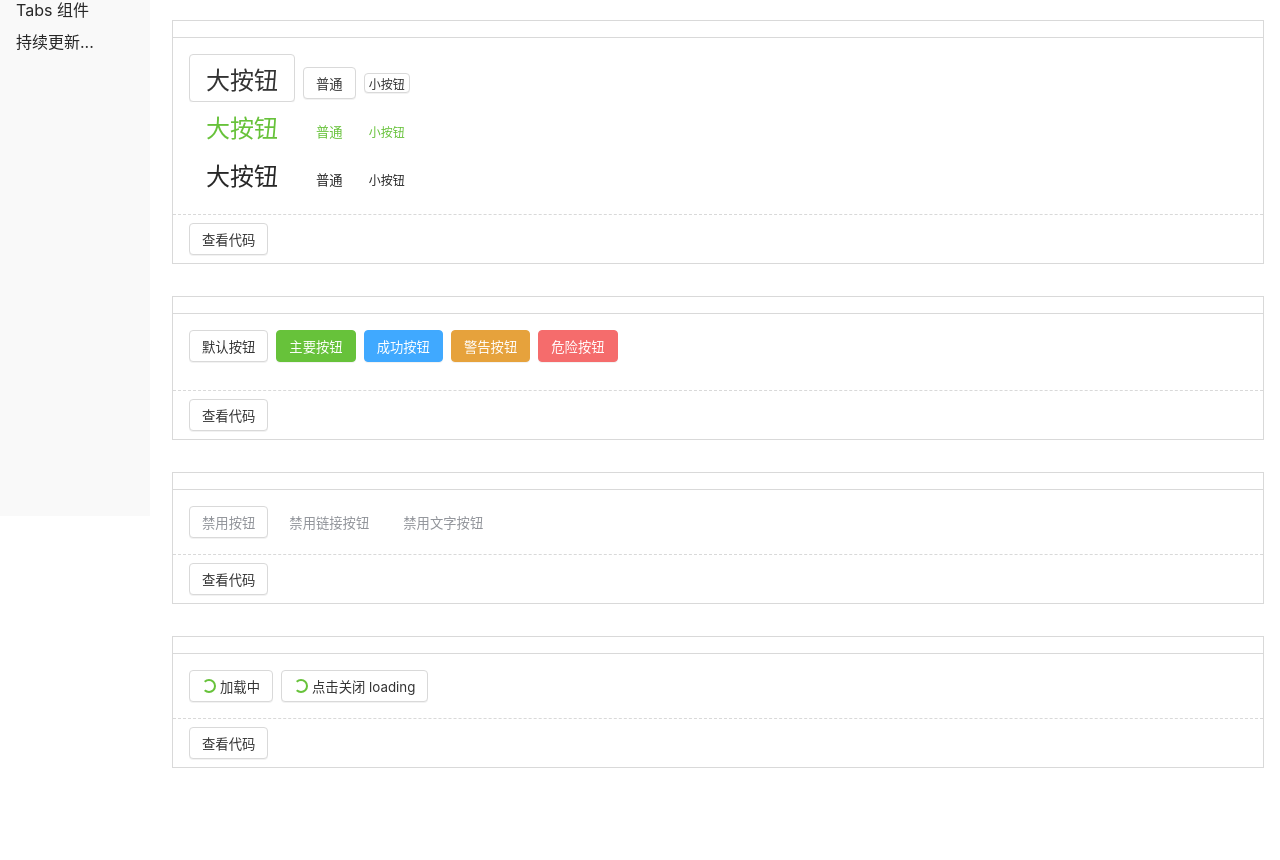
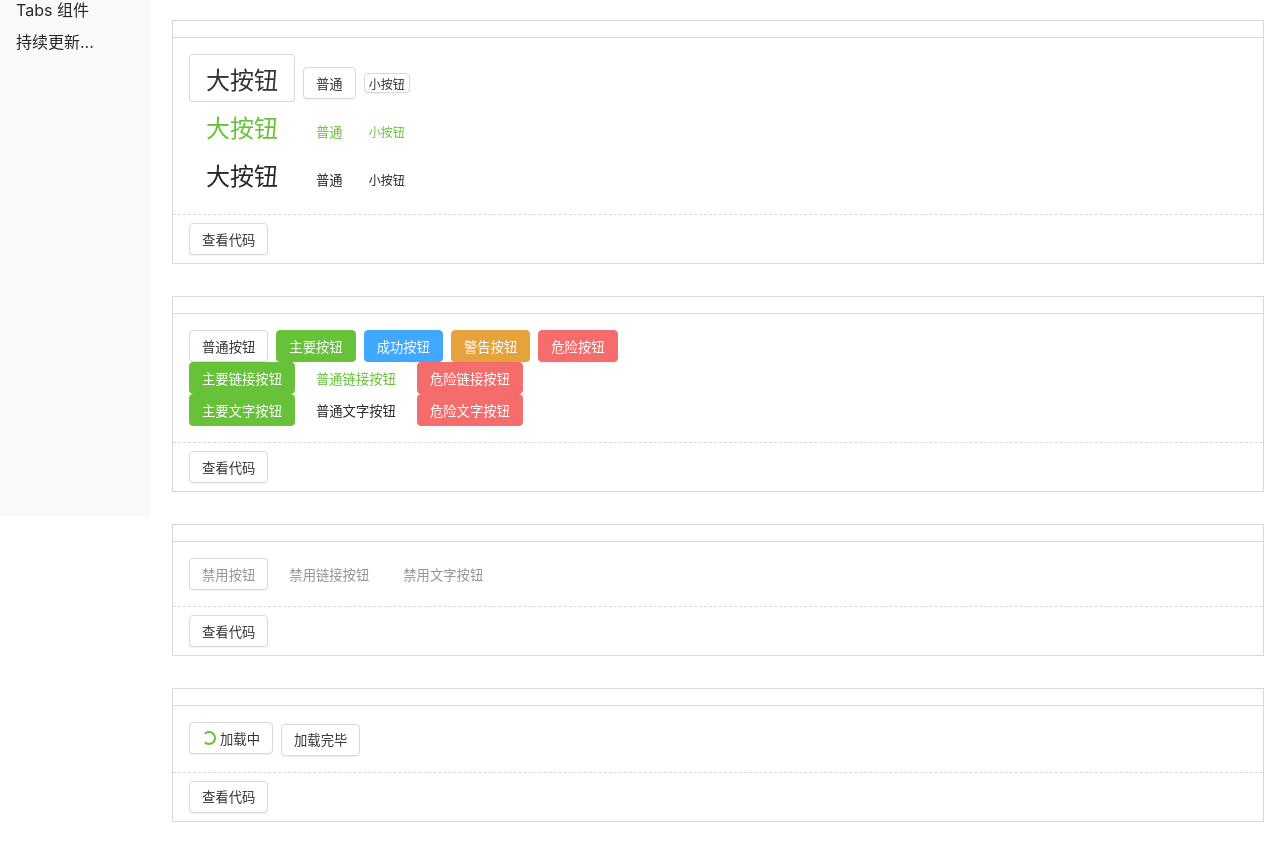
Before and after one commit to ObitoRin/gulu-li-ui, a Vue app: page /#/doc/button in a window 1280 px wide. Shown: the part 284-1144 px from the top of the page. Before the commit the page ends 1100 px from the top, so only its background shows below. Built offline with nearby package versions, Linux system fonts and the light colour scheme.

Commit message:
从 index 引入组件

```diff
--- a/src/components/Button1.demo.vue
+++ b/src/components/Button1.demo.vue
@@ -1,10 +1,19 @@
 <demo>
-常规使用
+  常规使用
 </demo>
 <template>
   <div>
-    <li-button>你好</li-button>
-    <li-button theme="link">你好</li-button>
-    <li-button theme="text">你好</li-button>
+    <Button>你好</Button>
+    <Button theme="link">你好</Button>
+    <Button theme="text">你好</Button>
   </div>
 </template>
+
+<script lang="ts">
+import { Button } from "../lib/index";
+export default {
+  components: {
+    Button,
+  },
+};
+</script>
--- a/src/components/Button2.demo.vue
+++ b/src/components/Button2.demo.vue
@@ -1,23 +1,33 @@
 <demo>
-支持 size 属性
+支持 size
 </demo>
 
 <template>
   <div>
     <div>
-      <li-button size="big">大按钮</li-button>
-      <li-button>普通</li-button>
-      <li-button size="small">小按钮</li-button>
+      <Button size="big">大按钮</Button>
+      <Button>普通</Button>
+      <Button size="small">小按钮</Button>
     </div>
     <div>
-      <li-button size="big" theme="link">大按钮</li-button>
-      <li-button theme="link">普通</li-button>
-      <li-button size="small" theme="link">小按钮</li-button>
+      <Button size="big" theme="link">大按钮</Button>
+      <Button theme="link">普通</Button>
+      <Button size="small" theme="link">小按钮</Button>
     </div>
     <div>
-      <li-button size="big" theme="text">大按钮</li-button>
-      <li-button theme="text">普通</li-button>
-      <li-button size="small" theme="text">小按钮</li-button>
+      <Button size="big" theme="text">大按钮</Button>
+      <Button theme="text">普通</Button>
+      <Button size="small" theme="text">小按钮</Button>
     </div>
   </div>
 </template>
+<script lang="ts">
+import {
+  Button
+} from "../lib/index";
+export default {
+  components: {
+    Button
+  }
+}
+</script>
--- a/src/components/Button3.demo.vue
+++ b/src/components/Button3.demo.vue
@@ -3,19 +3,32 @@
 </demo>
 
 <template>
-  <div class="level">
-    <li-button>默认按钮</li-button>
-    <li-button level="primary">主要按钮</li-button>
-    <li-button level="success">成功按钮</li-button>
-    <li-button level="warning">警告按钮</li-button>
-    <li-button level="danger">危险按钮</li-button>
+  <div>
+    <div>
+      <Button>普通按钮</Button>
+      <Button level="primary">主要按钮</Button>
+      <Button level="success">成功按钮</Button>
+      <Button level="warning">警告按钮</Button>
+      <Button level="danger">危险按钮</Button>
+    </div>
+    <div>
+      <Button theme="link" level="primary">主要链接按钮</Button>
+      <Button theme="link">普通链接按钮</Button>
+      <Button theme="link" level="danger">危险链接按钮</Button>
+    </div>
+    <div>
+      <Button theme="text" level="primary">主要文字按钮</Button>
+      <Button theme="text">普通文字按钮</Button>
+      <Button theme="text" level="danger">危险文字按钮</Button>
+    </div>
   </div>
 </template>
 
-<style lang="scss" scoped>
-.level {
-  .li-button {
-    margin: 0 8px 12px 0;
-  }
-}
-</style>
+<script lang="ts">
+import { Button } from "../lib/index";
+export default {
+  components: {
+    Button,
+  },
+};
+</script>
--- a/src/components/Button4.demo.vue
+++ b/src/components/Button4.demo.vue
@@ -4,8 +4,17 @@
 
 <template>
   <div>
-    <li-button disabled>禁用按钮</li-button>
-    <li-button disabled theme="link">禁用链接按钮</li-button>
-    <li-button disabled theme="text">禁用文字按钮</li-button>
+    <Button disabled>禁用按钮</Button>
+    <Button theme="link" disabled>禁用链接按钮</Button>
+    <Button theme="text" disabled>禁用文字按钮</Button>
   </div>
 </template>
+
+<script lang="ts">
+import { Button } from "../lib/index";
+export default {
+  components: {
+    Button,
+  },
+};
+</script>
--- a/src/components/Button5.demo.vue
+++ b/src/components/Button5.demo.vue
@@ -1,28 +1,18 @@
 <demo>
-支持 loading
-</demo>
-
-<template>
-  <div :style="{ display: 'flex' }">
-    <li-button loading>加载中</li-button>
-    <li-button :loading="loading" @click="stopLoading"
-      >点击关闭 loading</li-button
-    >
+  支持显示加载中
+  </demo>
+  <template>
+  <div>
+    <Button loading>加载中</Button>
+    <Button>加载完毕</Button>
   </div>
 </template>
 
 <script lang="ts">
-import { ref } from 'vue';
+import { Button } from "../lib/index";
 export default {
-  setup() {
-    const loading = ref(true);
-    const stopLoading = () => {
-      loading.value = false;
-    };
-    return {
-      loading,
-      stopLoading
-    };
-  }
+  components: {
+    Button,
+  },
 };
 </script>
--- a/src/components/Dialog1.demo.vue
+++ b/src/components/Dialog1.demo.vue
@@ -4,8 +4,8 @@
 
 <template>
   <div>
-    <li-button @click="toggle">点击打开 Dialog</li-button>
-    <li-dialog v-model:visible="visible" :ok="ok" :cancel="cancel">
+    <Button @click="toggle">点击打开 Dialog</Button>
+    <Dialog v-model:visible="visible" :ok="ok" :cancel="cancel">
       <template v-slot:title>
         <strong>提示</strong>
       </template>
@@ -13,13 +13,18 @@
         <div>hi</div>
         <div>这是一段信息</div>
       </template>
-    </li-dialog>
+    </Dialog>
   </div>
 </template>
 
 <script lang="ts">
-import { ref } from 'vue';
+import { ref } from "vue";
+import { Button, Dialog } from "../lib/index";
 export default {
+  components: {
+    Dialog,
+    Button,
+  },
   setup() {
     const visible = ref(false);
     const toggle = () => {
@@ -29,6 +34,6 @@ export default {
     const cancel = () => {};
 
     return { visible, toggle, ok, cancel };
-  }
+  },
 };
 </script>
--- a/src/components/Dialog2.demo.vue
+++ b/src/components/Dialog2.demo.vue
@@ -4,8 +4,8 @@
 
 <template>
   <div>
-    <li-button @click="toggle">点击打开 Dialog</li-button>
-    <li-dialog
+    <Button @click="toggle">点击打开 Dialog</Button>
+    <Dialog
       v-model:visible="visible"
       :onClickOverlay="false"
       :ok="ok"
@@ -18,13 +18,18 @@
         <div>hi</div>
         <div>这是一段信息</div>
       </template>
-    </li-dialog>
+    </Dialog>
   </div>
 </template>
 
 <script lang="ts">
 import { ref } from 'vue';
+import { Button, Dialog } from "../lib/index";
 export default {
+  components: {
+    Button,
+    Dialog,
+  },
   setup() {
     const visible = ref(false);
     const toggle = () => {
--- a/src/components/Switch1.demo.vue
+++ b/src/components/Switch1.demo.vue
@@ -3,17 +3,21 @@
 </demo>
 
 <template>
-  <li-switch v-model:value="bool" />
+  <Switch v-model:value="bool" />
 </template>
 
 <script lang="ts">
-import { ref } from 'vue';
+import { ref } from "vue";
+import { Switch } from "../lib/index";
 export default {
+  components: {
+    Switch
+  },
   setup() {
     const bool = ref(false);
     return {
-      bool
+      bool,
     };
-  }
+  },
 };
 </script>
--- a/src/components/Switch2.demo.vue
+++ b/src/components/Switch2.demo.vue
@@ -3,12 +3,16 @@
 </demo>
 
 <template>
-  <li-switch v-model:value="bool" disabled />
+  <Switch v-model:value="bool" disabled />
 </template>
 
 <script lang="ts">
 import { ref } from 'vue';
+import { Switch } from "../lib/index";
 export default {
+  components: {
+    Switch
+  },
   setup() {
     const bool = ref(false);
     return {
--- a/src/components/Tabs1.demo.vue
+++ b/src/components/Tabs1.demo.vue
@@ -4,16 +4,24 @@
 
 <template>
   <div>
-    <li-tabs v-model:selected="tab">
-      <li-tab title="Tab1">内容1</li-tab>
-      <li-tab title="Tab2 ">内容2</li-tab>
-    </li-tabs>
+    <Tabs v-model:selected="tab">
+      <Tab title="Tab1">Tab1</Tab>
+      <Tab title="Tab2 ">Tab2</Tab>
+    </Tabs>
   </div>
 </template>
 
 <script lang="ts">
 import { ref } from 'vue';
+import {
+  Tabs,
+  Tab
+} from "../lib/index";
 export default {
+  components: {
+    Tabs,
+    Tab
+  },
   setup() {
     const tab = ref('Tab1');
     return { tab };
```
